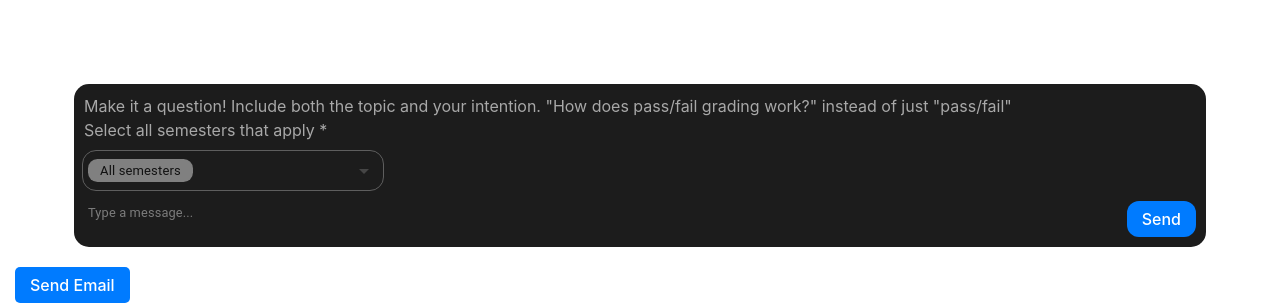
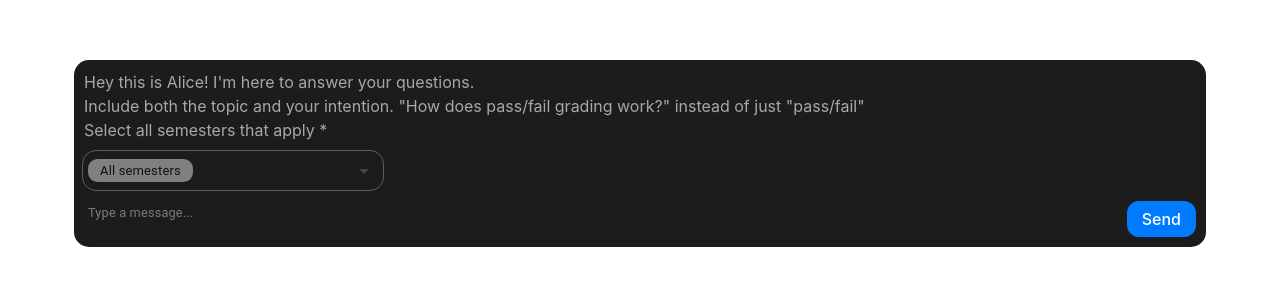
Before and after one commit to KY233466/JumboHack, a React (Vite) app: page / in a window 1280 px wide. Shown: the part 543-846 px from the top of the page. After the commit the page ends 800 px from the top, so only its background shows below. Built offline with nearby package versions, Linux system fonts and the light colour scheme.

Commit message:
eokadfofoa

```diff
--- a/src/App.jsx
+++ b/src/App.jsx
@@ -13,7 +13,8 @@ function Chatbot() {
   const sendMessage = async () => {
     if (!input.trim()) return;
 
-    const formattedMessage = `${selectedSemesters.join(", ")}: ${input} `;
+    // const formattedMessage = `${selectedSemesters.join(", ")}: ${input} `;
+    const formattedMessage = input;
 
     const userMessage = { sender: "You", text: formattedMessage };
     setMessages((prev) => [...prev, userMessage]);
@@ -104,11 +105,8 @@ function Chatbot() {
             key={index}
             className={`message ${msg.sender === "You" ? "user" : "bot"}`}
           >
-            {msg.sender === "You" ? (
-              <div>{msg.text}</div>
-            ) : (
-              <Markdown>{msg.text}</Markdown>
-            )}
+            <div>{msg.text}</div>
+
           </div>
         ))}
       </div>
@@ -120,9 +118,9 @@ function Chatbot() {
         setSelectedSemesters={setSelectedSemesters}
         sendMessage={sendMessage}
       />
-      <div style={{ margin: "10px" }}>
+      {/* <div style={{ margin: "10px" }}>
         <button onClick={sendEmail}>Send Email</button>
-      </div>
+      </div> */}
     </div>
   );
 }
--- a/src/components/CustomInput.jsx
+++ b/src/components/CustomInput.jsx
@@ -9,8 +9,10 @@ const CustomInput = forwardRef(({input, setInput, selectedSemesters, setSelected
             <div style={{width: "100%", backgroundColor: "#1c1c1c", borderRadius: "15px"}}>
                 <div style={{margin: '10px 10px 0', color: '#a8a8a8'}}>
                     <div>
-                        Make it a question! Include both the topic and your intention. "How does pass/fail grading
-                        work?"
+                        Hey this is Alice! I'm here to answer your questions.
+                    </div>
+                    <div>
+                    Include both the topic and your intention. "How does pass/fail grading work?"
                         instead of just "pass/fail"
                     </div>
                     <div>Select all semesters that apply *</div>
```
Also changed, not shown: 1 other file (tests, documents, lock files or other folders).
